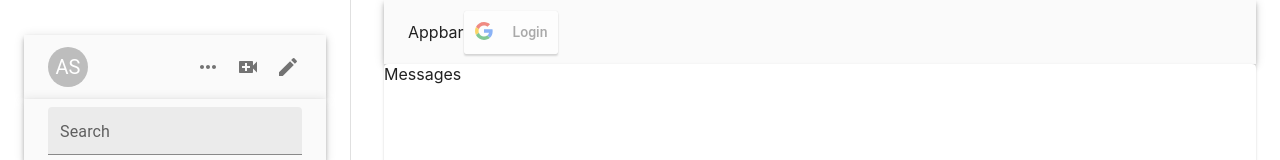
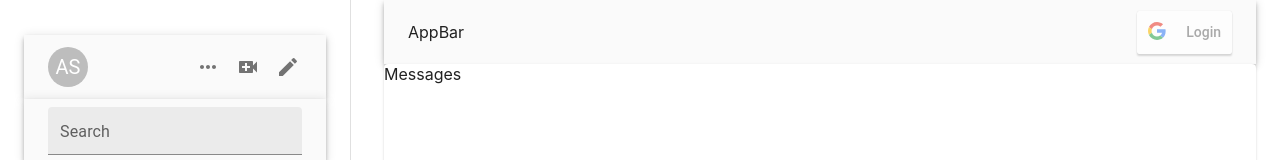
Before and after one commit to jmLei/Messenger-Website, a React (Create React App) app in the folder frontend/: page / in a window 1280 px wide. Shown: the top 160 px of the page. Built offline with nearby package versions, Linux system fonts and the light colour scheme; no server answers.

Commit message:
Aligned GoogleLoginButton on right side of PrivateChat component.

```diff
--- a/frontend/src/components/PrivateChat.tsx
+++ b/frontend/src/components/PrivateChat.tsx
@@ -52,8 +52,16 @@ const PrivateChat = () => {
                 ref={appBarRef}
             >
                 <Toolbar>
-                    Appbar
-                    <GoogleLoginComponent />
+                    <Box
+                        sx={{
+                            flexGrow: 1
+                        }}
+                    >
+                        AppBar
+                    </Box>
+                    <Box>
+                        <GoogleLoginComponent />
+                    </Box>
                 </Toolbar>
             </AppBar>
             <Paper>
```
